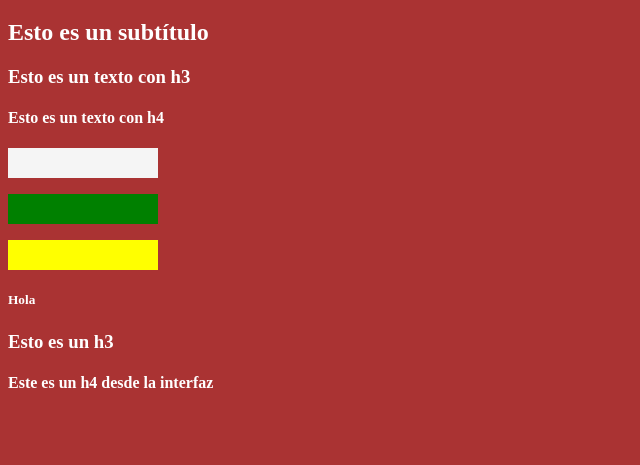
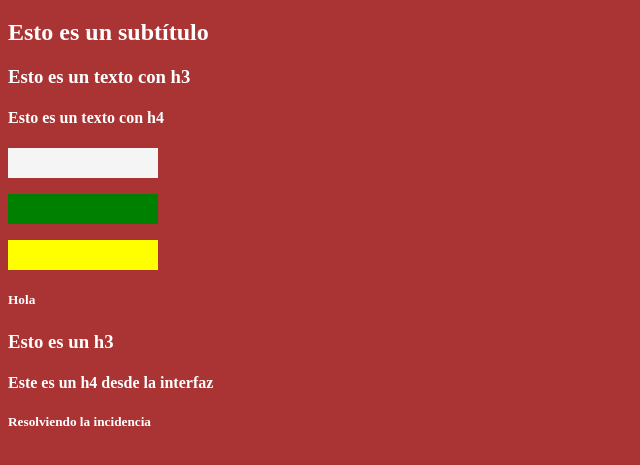
Before and after one commit to Bryantolivas/practica, a plain HTML site: page index.html in a window 1280 px wide. Shown: the part 61-526 px from the top of the page, without its empty margins (0-640 px from the left). Drawn offline with Linux system fonts and the light colour scheme.

Commit message:
Resolver incidencia PRAC

```diff
--- a/index.html
+++ b/index.html
@@ -18,5 +18,6 @@
     <h5>Hola</h5>
     <h3>Esto es un h3</h3>
     <h4>Este es un h4 desde la interfaz</h4>
+    <h5>Resolviendo la incidencia</h5>
 </body>
 </html>
```
